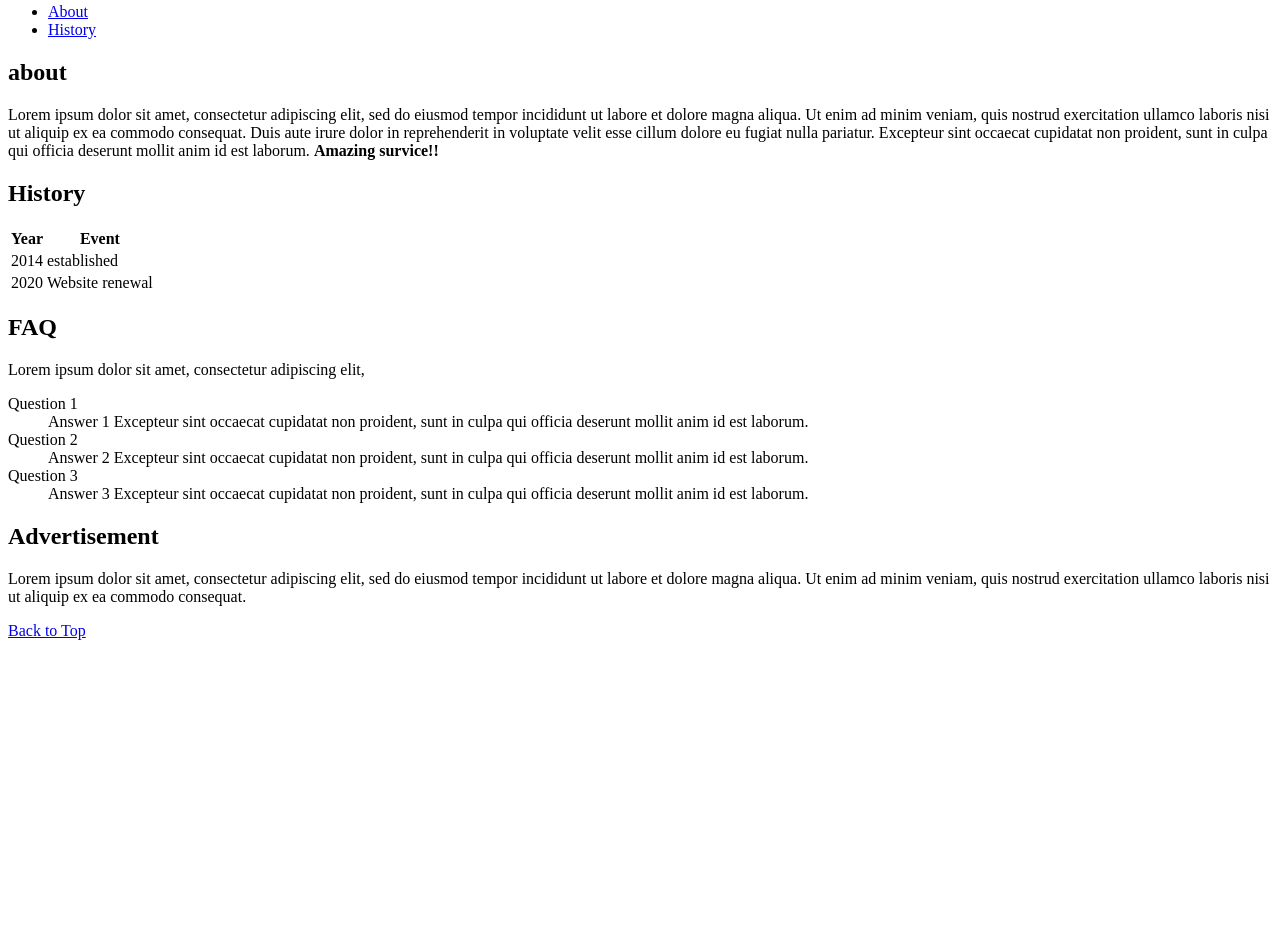
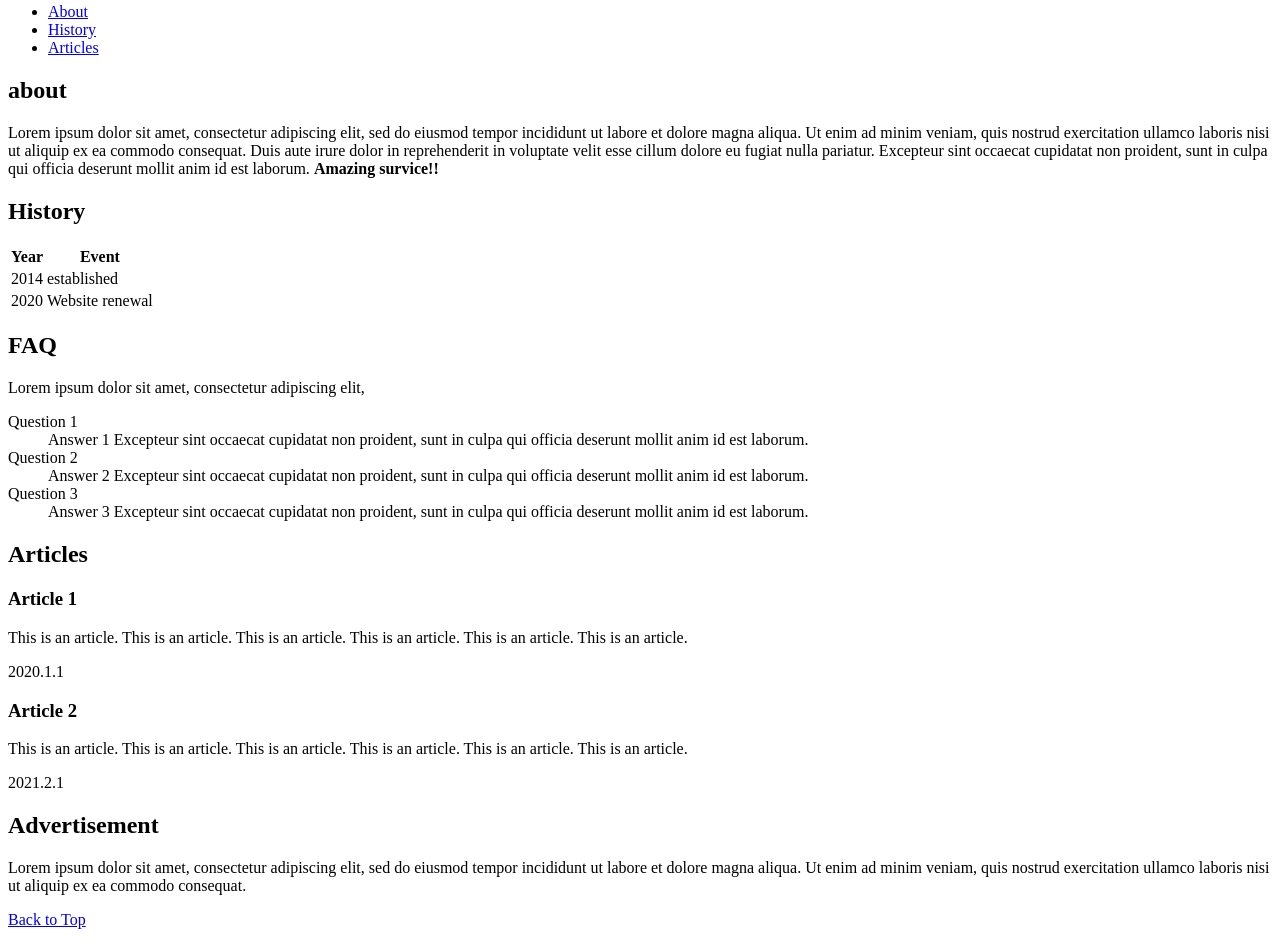
Before and after one commit to oneoneniaoniao/basic_html_tags, a plain HTML site: page index.html in a window 1280 px wide. Shown: the part 173-1118 px from the top of the page. Before the commit the page ends 829 px from the top, so only its background shows below. Drawn offline with Linux system fonts and the light colour scheme.

Commit message:
Add files via upload

```diff
--- a/index.html
+++ b/index.html
@@ -31,6 +31,7 @@
         <ul>
           <li><a href="#about">About</a></li>
           <li><a href="#history">History</a></li>
+          <li><a href="#articles">Articles</a></li>
         </ul>
       </nav>
 
@@ -93,6 +94,21 @@
       </section>
     </main>
 
+    <section>
+    <h1 class="articles">Articles</h1>
+      <article>
+        <h1>Article 1</h1>
+        <p>This is an article. This is an article. This is an article. This is an article. This is an article. This is an article.</p>
+        <time datetime="2020-1-1">2020.1.1</time>
+      </article>
+
+      <article>
+        <h1>Article 2</h1>
+        <p>This is an article. This is an article. This is an article. This is an article. This is an article. This is an article.</p>
+        <time datetime="2021-2-1">2021.2.1</time>
+      </article>
+    </section>
+
     <aside>
       <h1>Advertisement</h1>
       <p>
```
